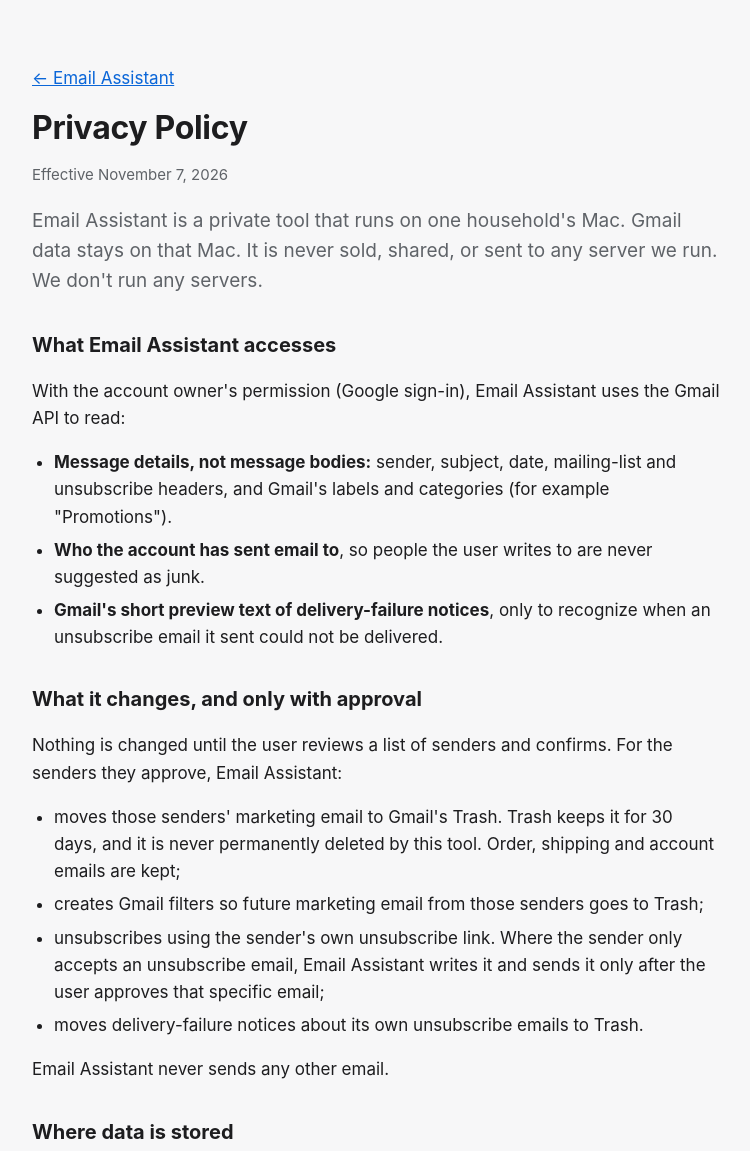
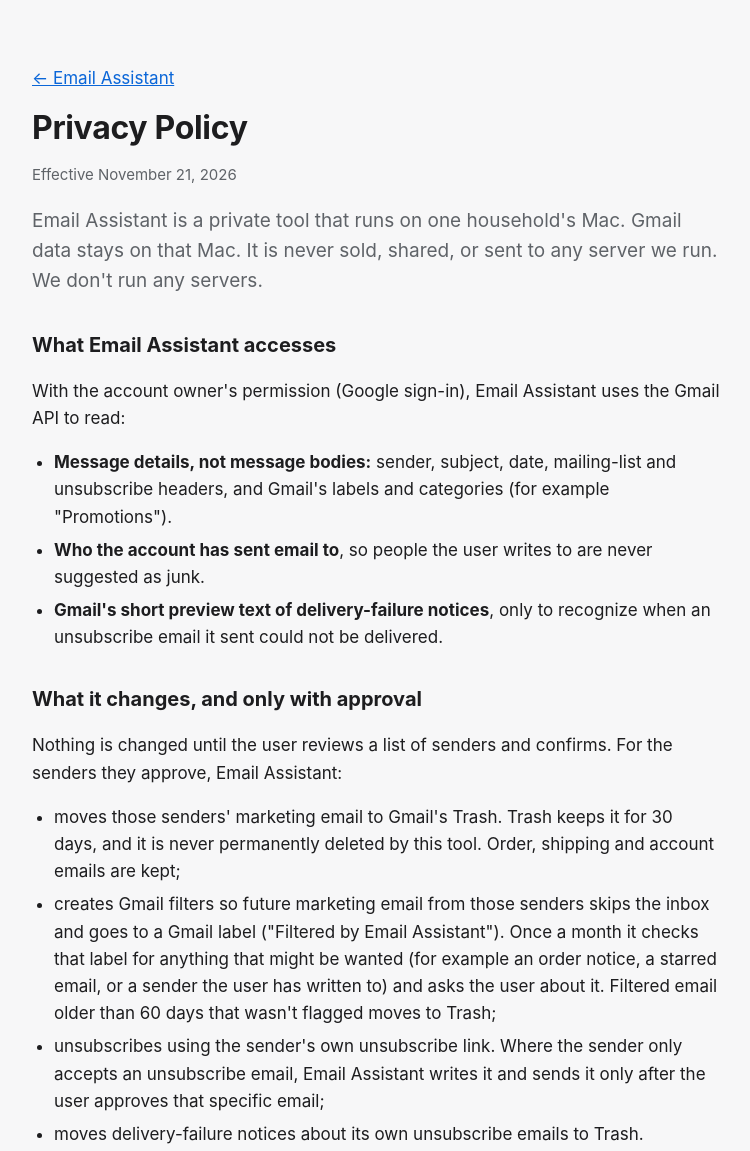
Before and after one commit to cwonderly/email-assistant-site, a plain HTML site: page privacy.html in a window 1280 px wide. Shown: the top 1151 px of the page, without its empty margins (264-1014 px from the left). Drawn offline with Linux system fonts and the light colour scheme.

Commit message:
Privacy policy: filtered email is held 60 days and checked monthly
Co-Authored-By: Claude Opus 5.5 <noreply@anthropic.com>

```diff
--- a/privacy.html
+++ b/privacy.html
@@ -11,7 +11,7 @@
   <main>
     <p><a href="index.html">← Email Assistant</a></p>
     <h1>Privacy Policy</h1>
-    <p class="muted">Effective November 7, 2026</p>
+    <p class="muted">Effective November 21, 2026</p>
 
     <p class="lead">
       Email Assistant is a private tool that runs on one household's Mac. Gmail data
@@ -37,7 +37,11 @@
       <li>moves those senders' marketing email to Gmail's Trash. Trash keeps it for
         30 days, and it is never permanently deleted by this tool. Order, shipping and
         account emails are kept;</li>
-      <li>creates Gmail filters so future marketing email from those senders goes to Trash;</li>
+      <li>creates Gmail filters so future marketing email from those senders skips the inbox and goes
+        to a Gmail label ("Filtered by Email Assistant"). Once a month it checks that label for anything
+        that might be wanted (for example an order notice, a starred email, or a sender the user has
+        written to) and asks the user about it. Filtered email older than 60 days that wasn't flagged
+        moves to Trash;</li>
       <li>unsubscribes using the sender's own unsubscribe link. Where the sender only accepts
         an unsubscribe email, Email Assistant writes it and sends it only after the user
         approves that specific email;</li>
```
Also changed, not shown: index.html (+2 -2 lines).
